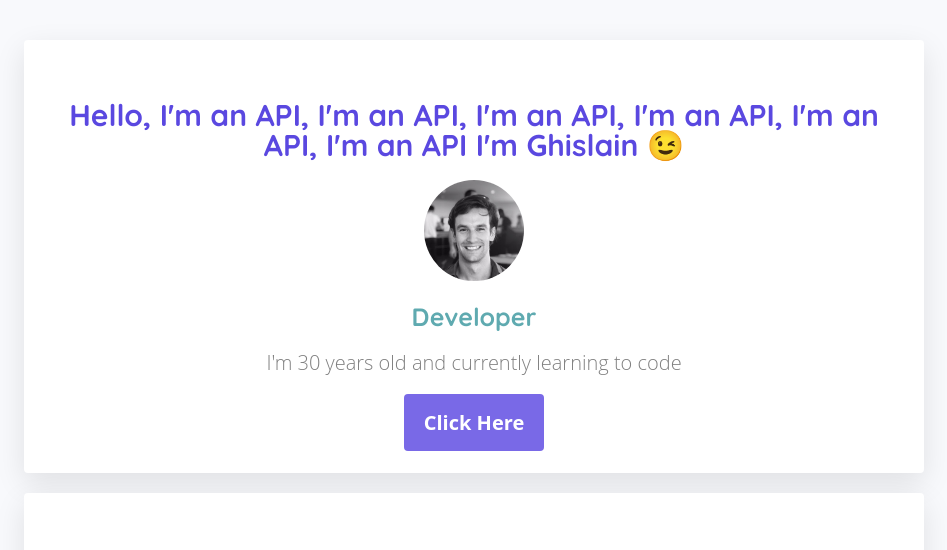
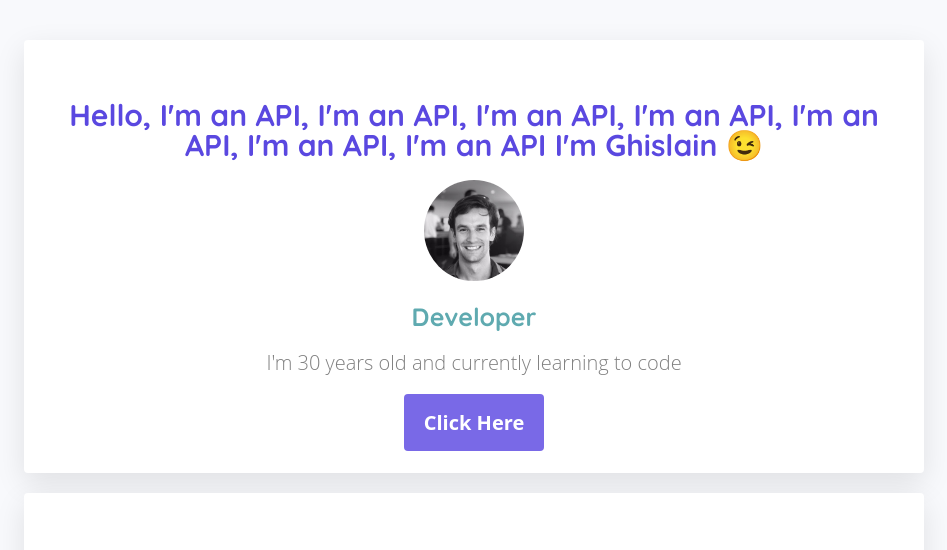
Before and after one commit to gchass/intercom, a plain HTML site: page index.html in a window 1280 px wide. Shown: the top 550 px of the page, without its empty margins (166-1113 px from the left). Drawn offline with Linux system fonts and the light colour scheme.

Commit message:
Brand new commit

```diff
--- a/index.html
+++ b/index.html
@@ -10,7 +10,7 @@
 <body>
   <div class="container text-center">
     <div class="card-white">
-      <h1>Hello, I'm an API, I'm an API, I'm an API, I'm an API, I'm an API, I'm an API I'm Ghislain 😉</h1>
+      <h1>Hello, I'm an API, I'm an API, I'm an API, I'm an API, I'm an API, I'm an API, I'm an API I'm Ghislain 😉</h1>
       <img src="images/picture Ghislain.png" alt="picture of Ghislain" width=100px class="img-circle">
       <h2>Developer</h2>
       <p id="introduction">I'm 30 years old and currently learning to code</p>
```
